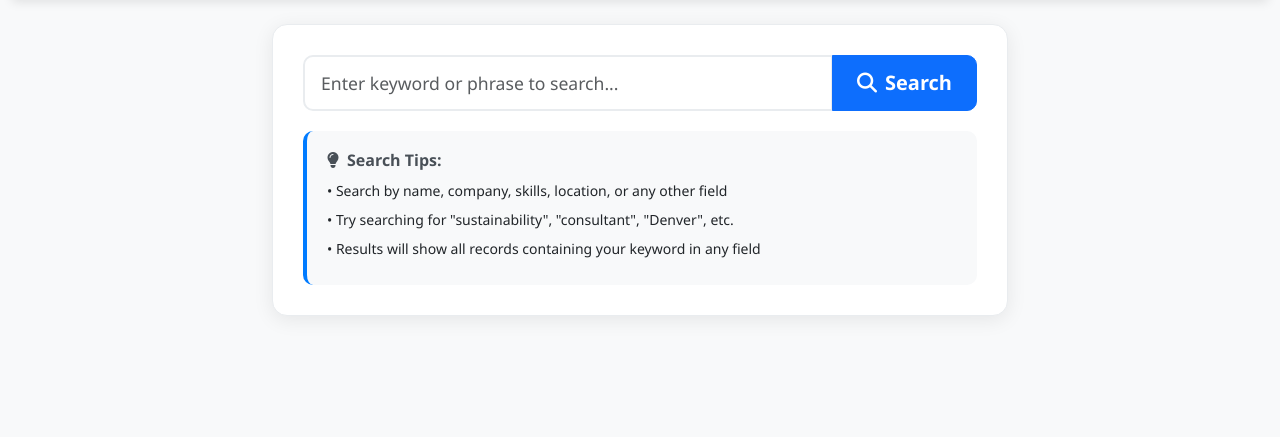
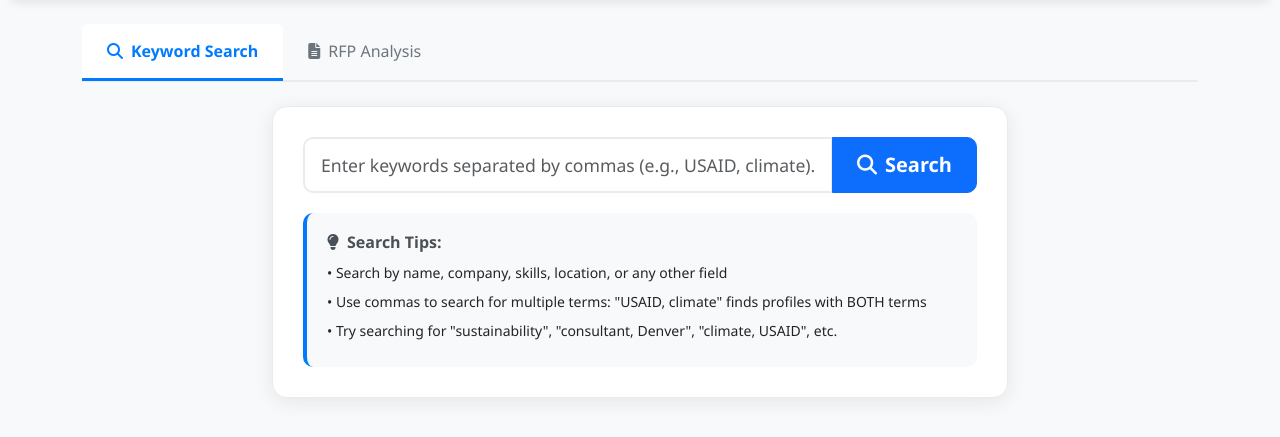
Before and after one commit to thomasphilipwalter/OPF_Community_Database_Tools, a Flask app: page / in a window 1280 px wide. Shown: the part 164-601 px from the top of the page. Run offline with Flask 3, Linux system fonts and the light colour scheme; data that the repository does not hold is empty; some libraries are stand-ins or nearby versions.

Commit message:
Adding tabs + multiple key word search

```diff
--- a/app.py
+++ b/app.py
@@ -5,8 +5,8 @@ from datetime import datetime
 
 app = Flask(__name__)
 
-def search_database(keyword):
-    """Search for keyword across all columns in the final table"""
+def search_database(keywords):
+    """Search for multiple keywords across all columns in the final table using AND logic"""
     conn = sqlite3.connect('opfa_community.db')
     cursor = conn.cursor()
 
@@ -14,14 +14,27 @@ def search_database(keyword):
     cursor.execute("PRAGMA table_info(final)")
     columns = [column[1] for column in cursor.fetchall()]
 
-    # Build the search query to search across all columns
-    search_conditions = []
-    for column in columns:
-        search_conditions.append(f"LOWER({column}) LIKE LOWER('%{keyword}%')")
+    # Split keywords by comma and clean them
+    keyword_list = [kw.strip().lower() for kw in keywords.split(',') if kw.strip()]
 
+    if not keyword_list:
+        return []
+
+    # Build the search query for each keyword
+    all_conditions = []
+
+    for keyword in keyword_list:
+        # Build conditions for this keyword across all columns
+        keyword_conditions = []
+        for column in columns:
+            keyword_conditions.append(f"LOWER({column}) LIKE LOWER('%{keyword}%')")
+        # Each keyword must be found in at least one column (OR logic within keyword)
+        all_conditions.append(f"({' OR '.join(keyword_conditions)})")
+
+    # All keywords must be found (AND logic between keywords)
     query = f"""
     SELECT * FROM final
-    WHERE {' OR '.join(search_conditions)}
+    WHERE {' AND '.join(all_conditions)}
     ORDER BY first_name, last_name
     """
 
@@ -49,18 +62,18 @@ def index():
 def search():
     try:
         data = request.get_json()
-        keyword = data.get('keyword', '').strip()
+        keywords = data.get('keyword', '').strip()
 
-        if not keyword:
+        if not keywords:
             return jsonify({'error': 'Please enter a keyword or phrase to search for'})
 
-        results = search_database(keyword)
+        results = search_database(keywords)
 
         return jsonify({
             'success': True,
             'results': results,
             'count': len(results),
-            'keyword': keyword
+            'keyword': keywords
         })
 
     except Exception as e:
--- a/static/css/style.css
+++ b/static/css/style.css
@@ -9,6 +9,39 @@ body {
 header {
     background: linear-gradient(135deg, #007bff 0%, #0056b3 100%);
     box-shadow: 0 2px 10px rgba(0, 0, 0, 0.1);
+}
+
+/* Tab Navigation Styles */
+.nav-tabs {
+    border-bottom: 2px solid #e9ecef;
+    margin-bottom: 0;
+}
+
+.nav-tabs .nav-link {
+    border: none;
+    border-bottom: 3px solid transparent;
+    color: #6c757d;
+    font-weight: 500;
+    padding: 15px 25px;
+    transition: all 0.3s ease;
+    background: transparent;
+}
+
+.nav-tabs .nav-link:hover {
+    border-color: transparent;
+    color: #007bff;
+    background: rgba(0, 123, 255, 0.05);
+}
+
+.nav-tabs .nav-link.active {
+    color: #007bff;
+    background: white;
+    border-bottom: 3px solid #007bff;
+    font-weight: 600;
+}
+
+.nav-tabs .nav-link i {
+    margin-right: 8px;
 }
 
 .stats-card {
--- a/static/js/app.js
+++ b/static/js/app.js
@@ -10,6 +10,7 @@ class DatabaseSearchApp {
     init() {
         this.loadStats();
         this.setupEventListeners();
+        this.setupTabHandling();
     }
 
     setupEventListeners() {
@@ -36,6 +37,28 @@ class DatabaseSearchApp {
             if (e.key === 'Enter') {
                 e.preventDefault();
                 this.performSearch();
+            }
+        });
+    }
+
+    setupTabHandling() {
+        // Handle tab switching to ensure results are shown in the correct tab
+        const keywordSearchTab = document.getElementById('keyword-search-tab');
+        const rfpAnalysisTab = document.getElementById('rfp-analysis-tab');
+
+        // When switching to RFP Analysis tab, hide any existing results
+        rfpAnalysisTab.addEventListener('click', () => {
+            const resultsContainer = document.getElementById('resultsContainer');
+            if (resultsContainer.style.display !== 'none') {
+                resultsContainer.style.display = 'none';
+            }
+        });
+
+        // When switching back to Keyword Search tab, show results if they exist
+        keywordSearchTab.addEventListener('click', () => {
+            const resultsContainer = document.getElementById('resultsContainer');
+            if (this.currentResults.length > 0 && resultsContainer.style.display === 'none') {
+                resultsContainer.style.display = 'block';
             }
         });
     }
@@ -226,11 +249,24 @@ class DatabaseSearchApp {
         return fieldGroup;
     }
 
-    highlightKeyword(text, keyword) {
-        if (!keyword || !text) return text;
+    highlightKeyword(text, keywords) {
+        if (!keywords || !text) return text;
 
-        const regex = new RegExp(`(${keyword.replace(/[.*+?^${}()|[\]\\]/g, '\\$&')})`, 'gi');
-        return text.replace(regex, '<span class="highlight">$1</span>');
+        // Split keywords by comma and clean them
+        const keywordList = keywords.split(',').map(kw => kw.trim()).filter(kw => kw);
+
+        if (keywordList.length === 0) return text;
+
+        let highlightedText = text;
+
+        // Highlight each keyword with a different color
+        keywordList.forEach((keyword, index) => {
+            const regex = new RegExp(`(${keyword.replace(/[.*+?^${}()|[\]\\]/g, '\\$&')})`, 'gi');
+            const colorClass = index === 0 ? 'highlight' : `highlight-${index + 1}`;
+            highlightedText = highlightedText.replace(regex, `<span class="${colorClass}">$1</span>`);
+        });
+
+        return highlightedText;
     }
 
     clearResults() {
--- a/templates/index.html
+++ b/templates/index.html
@@ -31,6 +31,26 @@
             </div>
         </header>
 
+        <!-- Tab Navigation -->
+        <div class="container mb-4">
+            <ul class="nav nav-tabs" id="mainTabs" role="tablist">
+                <li class="nav-item" role="presentation">
+                    <button class="nav-link active" id="keyword-search-tab" data-bs-toggle="tab" data-bs-target="#keyword-search" type="button" role="tab" aria-controls="keyword-search" aria-selected="true">
+                        <i class="fas fa-search me-2"></i>Keyword Search
+                    </button>
+                </li>
+                <li class="nav-item" role="presentation">
+                    <button class="nav-link" id="rfp-analysis-tab" data-bs-toggle="tab" data-bs-target="#rfp-analysis" type="button" role="tab" aria-controls="rfp-analysis" aria-selected="false">
+                        <i class="fas fa-file-alt me-2"></i>RFP Analysis
+                    </button>
+                </li>
+            </ul>
+        </div>
+
+        <!-- Tab Content -->
+        <div class="tab-content" id="mainTabsContent">
+            <!-- Keyword Search Tab -->
+            <div class="tab-pane fade show active" id="keyword-search" role="tabpanel" aria-labelledby="keyword-search-tab">
                 <!-- Search Section -->
                 <div class="container mb-4">
                     <div class="row justify-content-center">
@@ -41,7 +61,7 @@
                                         <input type="text"
                                                id="searchInput"
                                                class="form-control"
-                                       placeholder="Enter keyword or phrase to search..."
+                                               placeholder="Enter keywords separated by commas (e.g., USAID, climate)..."
                                                autocomplete="off">
                                         <button type="submit" class="btn btn-primary">
                                             <i class="fas fa-search me-2"></i>Search
@@ -54,9 +74,30 @@
                                     <h6><i class="fas fa-lightbulb me-2"></i>Search Tips:</h6>
                                     <ul class="list-unstyled mb-0">
                                         <li><small>• Search by name, company, skills, location, or any other field</small></li>
-                                <li><small>• Try searching for "sustainability", "consultant", "Denver", etc.</small></li>
-                                <li><small>• Results will show all records containing your keyword in any field</small></li>
+                                        <li><small>• Use commas to search for multiple terms: "USAID, climate" finds profiles with BOTH terms</small></li>
+                                        <li><small>• Try searching for "sustainability", "consultant, Denver", "climate, USAID", etc.</small></li>
                                     </ul>
+                                </div>
+                            </div>
+                        </div>
+                    </div>
+                </div>
+
+
+            </div>
+
+            <!-- RFP Analysis Tab -->
+            <div class="tab-pane fade" id="rfp-analysis" role="tabpanel" aria-labelledby="rfp-analysis-tab">
+                <div class="container">
+                    <div class="row justify-content-center">
+                        <div class="col-lg-8">
+                            <div class="search-card">
+                                <div class="text-center">
+                                    <i class="fas fa-file-alt fa-3x text-muted mb-3"></i>
+                                    <h4 class="text-muted">RFP Analysis</h4>
+                                    <p class="text-muted">This feature is coming soon. Upload and analyze RFP documents to find relevant community members.</p>
+                                </div>
+                            </div>
                         </div>
                     </div>
                 </div>
```
Also changed, not shown: other parts of static/css/style.css (+28 -0 lines). Lines whose indentation alone changed are shown as unchanged.
